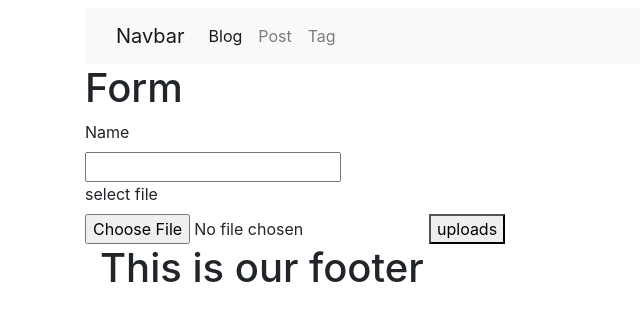
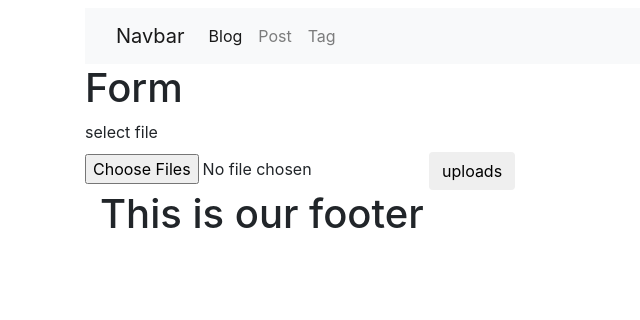
Before and after one commit to shaguftakhanum/reactt, a React (Create React App) app: page /blog/create in a window 1280 px wide. Shown: the top 320 px of the page, without its empty margins (0-640 px from the left). Built offline with nearby package versions, Linux system fonts and the light colour scheme.

Commit message:
uploaded

```diff
--- a/src/pages/Blog.js
+++ b/src/pages/Blog.js
@@ -1,27 +1,29 @@
 import React from "react";
-import {useEffect,useState} from "react";
+import { useEffect, useState } from "react";
 import axios from "axios";
 import Layout from "../components/Layout/Layout";
 import { Link } from "react-router-dom";
-const Blog=()=>{
-    let[items,setitem]=useState([]);
+const Blog = () => {
+	let [items, setitem] = useState([]);
 	useEffect(() => {
 		axios.get('http://localhost:8000/api/blogs/getall')
-        .then(res=>{
+			.then(res => {
 				// console.log('res =>',res);
 				// console.log('data =>',res.data.data)
 				setitem(res.data.data);
-		}).catch(err=>{
+			}).catch(err => {
 				console.log(err)
 			})
 
 	}, []);
 
 
-    return(
+	return (
 		<>
 			<Layout>
-
+				<Link to="/blog/create" element="<Create/>" >
+					<h1>post request</h1>
+				</Link>
 
 				<table className="table table-striped">
 					<thead>
--- a/src/pages/Create.js
+++ b/src/pages/Create.js
@@ -1,124 +1,50 @@
-// import React, { useState } from 'react'
-// import axios from 'axios'
-// const Create = () => {
-//     const url = "http://localhost:8000/api/blogs/create";
-//     const initialUserState = {
-//         name: "",
-//         photos:[]
-//     }
-
-//     const [data, setdata] = useState(initialUserState)
-
-//     // const [data, setdata] = useState([{
-//     //     name: "",
-//     //     photos:[]
-//     // }])
-//     function onsubmit(e) {
-//         e.preventDefault();
-//         // const target = e.target;
-//         // const data = new FormData(target);
-//         // console.log(data)
-//         axios.post(url, {
-//             name: data.name,
-//             photos: data.photos
-
-
-//         }).then(res => {
-//             // console.log(res);
-//             // console.log(res.data);
-//             // console.log('res =>', res)
-//             const target = e.target;
-//         const data = new FormData(target);
-//         console.log(data)
-
-
-
-//         }).catch(err => {
-//             console.log(err)
-//         })
-//         // console.log('data =>', data)
-//         console.log(JSON.stringify(data))
-//         // console.log('data =>', data)
-
-//     }
-
-
-//     function handle(e) {
-//         const newdata = { ...data };
-//         newdata[e.target.id] = e.target.value;
-//         // newdata[e.target.files]=e.target.value;
-//         setdata(newdata);
-//         console.log(newdata);
-//     }
-//     function handleImageUpload(e) {
-//         [...e.target.files].forEach(file => {
-//             console.log("file >>> ", file)
-//             console.log(e.target.files[0], "ssss");
-
-//             setdata({
-//                 ...data,
-//                 ...{
-//                     data: file,
-//                     url: URL.createObjectURL(file)
-//                 }
-//         })
-
-//             console.log("data >> ", data)
-//         })
-
-
-
-//     }
-//     // console.log('data =>', data)
-//     return (
-//         <div>
-//             <form onSubmit={(e) => onsubmit(e)} method="post">
-//                 <input onChange={(e) => handle(e)} value={data.name} id="name" type="text" placeholder='name' />
-//                 <input type="file" name="photo" id="photo" multiple value={data.photos}
-//                     onChange={(e) => handleImageUpload(e)}
-//                     accept="image/*" />
-//                 <button>submit</button>
-//             </form>
-//         </div>
-//     )
-// }
-
-// export default Create;
-
 import React, { Component } from "react";
 import axios from 'axios';
 import Layout from "../components/Layout/Layout";
 class Create extends Component {
-    state={
-        name:"",
-        file:[]
+    state = {
+        file: []
     }
-    handlefile(e){
-    let file=e.target.files[0];
-    this.setState({file:file});
-    console.log('file=>',file)
-    }
-    handleclick(e){
-        // console.log(this.state,"bswhb...")
-        // console.log("data =>",this.handleclick)
-        let file=this.state.file;
-        let name=this.state.name;
-        let formData=new FormData();
-        formData.append('image',file);
-        formData.append('name',name)
-        console.log('name=>',name)
+    handlefile(e) {
+        let file = e.target.files[0];
+        let formData = new FormData();
+        formData.append('uploads', file);
 
         axios({
             method: 'post',
-            url: 'http://localhost:8000/api/blogs/create',
-            data:formData
+            url: 'http://localhost:8000/uploads',
+            data: formData
         })
-        .then(function (response) {
-            console.log("response=>",response);
+            .then(function ({data}) {
+                console.log("data=>", data);
 
             })
             .catch(function (error) {
-            console.log("error=>",error);
+                console.log("error=>", error);
+            });
+        // this.setState({ file: file });
+        // console.log('file=>', file)
+    }
+    handleclick(e) {
+        // console.log("Im here");
+        // console.log(this.state,"bswhb...")
+        // console.log("data =>",this.handleclick)
+        let file = this.state.file;
+        let formData = new FormData();
+        formData.append('uploads', file);
+        console.log('file=> ', file)
+
+        axios({
+            method: 'post',
+            url: 'http://localhost:8000/api/file/create',
+            data: formData
+        })
+            .then(function (response) {
+                console.log("response=>", response);
+
+            })
+            .catch(function (error) {
+                console.log("error=>", error);
             });
     }
 
@@ -130,17 +56,11 @@ class Create extends Component {
                         <h1>Form</h1>
                         <div>
                             <form>
-                <label >Name</label><br/>
-                <input type="text" name="name" onChange={(e)=>this.handlefile(e)} />
-                <br/>
-                <label >select file</label><br/>
-                <input type="file" name="file" onChange={(e)=>this.handlefile(e)} />
-                <button   onClick={(e)=>this.handleclick(e)}>uploads</button>
+                                <label >select file</label><br />
+                                <input  type="file" multiple name="file" onChange={(e) => this.handlefile(e)} />
+                                <button onClick={(e) => this.handleclick(e)} type="button" className="btn">uploads</button>
                             </form>
                         </div>
-
-
-
                     </div>
                 </Layout>
 
```
Lines whose indentation alone changed are shown as unchanged.
